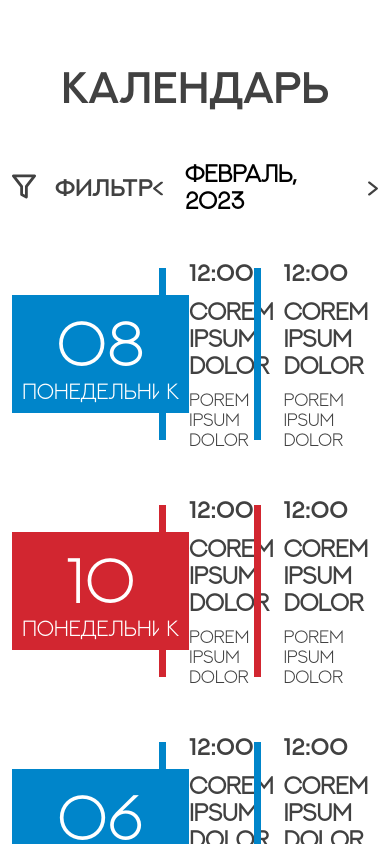
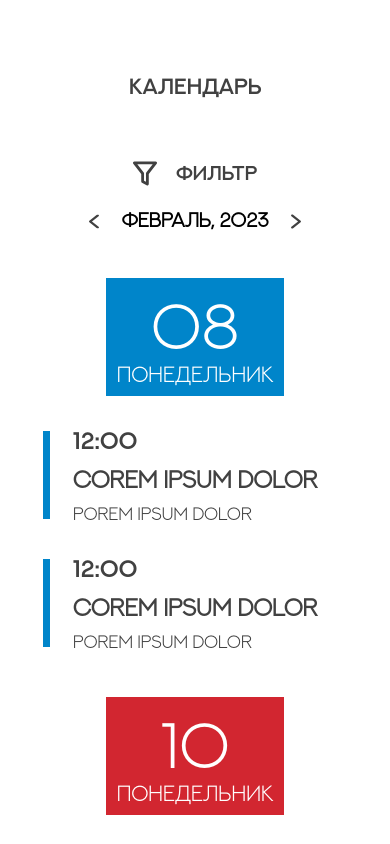
Before and after one commit to 7Davronbek/gape-app-test, a React (Vite) app: page /#/calendar in a window 390 px wide. Shown: the top 844 px of the page. Built offline with nearby package versions, Linux system fonts and the light colour scheme.

Commit message:
gape-app

```diff
--- a/src/pages/Calendar.jsx
+++ b/src/pages/Calendar.jsx
@@ -10,7 +10,7 @@ const Calendar = () => {
             <div className="col-lg-11 mx-auto">
               <h1>Календарь</h1>
 
-              <div className="d-flex align-items-center justify-content-between ">
+              <div className="d-flex align-items-center justify-content-between filterWrap">
                 <div
                   onClick={(e) => {
                     setFilter(true), e.stopPropagation();
--- a/src/style/main.scss
+++ b/src/style/main.scss
@@ -968,7 +968,7 @@ body {
         border: 1px solid #797979;
         padding: 10px 24px;
 
-        @media(max-width: 767px) {
+        @media (max-width: 767px) {
           padding: 0 10px;
           font-size: 25px;
         }
@@ -983,7 +983,7 @@ body {
         color: #797979;
         margin: 0 37px;
 
-        @media(max-width: 767px) {
+        @media (max-width: 767px) {
           font-size: 30px;
           margin: 0 20px;
         }
@@ -1013,7 +1013,7 @@ body {
         letter-spacing: -0.35px;
         color: #797979;
 
-        @media(max-width: 767px) {
+        @media (max-width: 767px) {
           font-size: 22px;
         }
       }
@@ -1029,7 +1029,7 @@ body {
           color: #d22630;
         }
 
-        @media(max-width: 767px) {
+        @media (max-width: 767px) {
           font-size: 14px;
         }
       }
@@ -1049,7 +1049,7 @@ body {
         justify-content: center;
         margin: auto;
 
-        @media(max-width: 767px) {
+        @media (max-width: 767px) {
           font-size: 22px;
           padding: 15px 20px;
         }
@@ -1073,7 +1073,7 @@ body {
           padding: 10px 5px 10px;
           margin-bottom: 70px;
 
-          @media(max-width: 992px) {
+          @media (max-width: 992px) {
             margin-bottom: 30px;
           }
         }
@@ -1102,6 +1102,12 @@ body {
   .Calendar {
     padding: 61px 0 75px;
 
+    .filterWrap {
+      @media (max-width: 767px) {
+        flex-direction: column;
+      }
+    }
+
     h1 {
       font-weight: 700;
       font-size: 44px;
@@ -1111,6 +1117,10 @@ body {
       color: #414141;
       font-family: "Next-Art-Semibold";
       text-align: center;
+
+      @media (max-width: 767px) {
+        font-size: 22px;
+      }
     }
 
     .filter {
@@ -1126,6 +1136,14 @@ body {
         margin-left: 19px;
         color: #414141;
         font-family: "Next-Art-Semibold";
+
+        @media (max-width: 767px) {
+          font-size: 20px;
+        }
+      }
+
+      @media (max-width: 767px) {
+        margin-bottom: 20px;
       }
     }
 
@@ -1140,6 +1158,10 @@ body {
         letter-spacing: -0.35px;
         color: #000000;
         margin: 0 22px;
+
+        @media (max-width: 767px) {
+          font-size: 20px;
+        }
       }
 
       span {
@@ -1170,6 +1192,10 @@ body {
           background: #0085ca;
           width: 7px;
           height: 90%;
+        }
+
+        @media (max-width: 992px) {
+          margin-top: 30px;
         }
       }
 
@@ -1224,6 +1250,10 @@ body {
         line-height: 20px;
         letter-spacing: -0.35px;
         color: #414141;
+      }
+
+      @media (max-width: 992px) {
+        flex-direction: column;
       }
     }
   }
@@ -1311,6 +1341,14 @@ body {
         color: #414141;
         margin-bottom: 32px;
       }
+
+      @media (max-width: 992px) {
+        padding: 100px 25px;
+      }
+    }
+
+    @media (max-width: 992px) {
+      width: 90%;
     }
 
     &.active {
```
Lines whose indentation alone changed are shown as unchanged.
